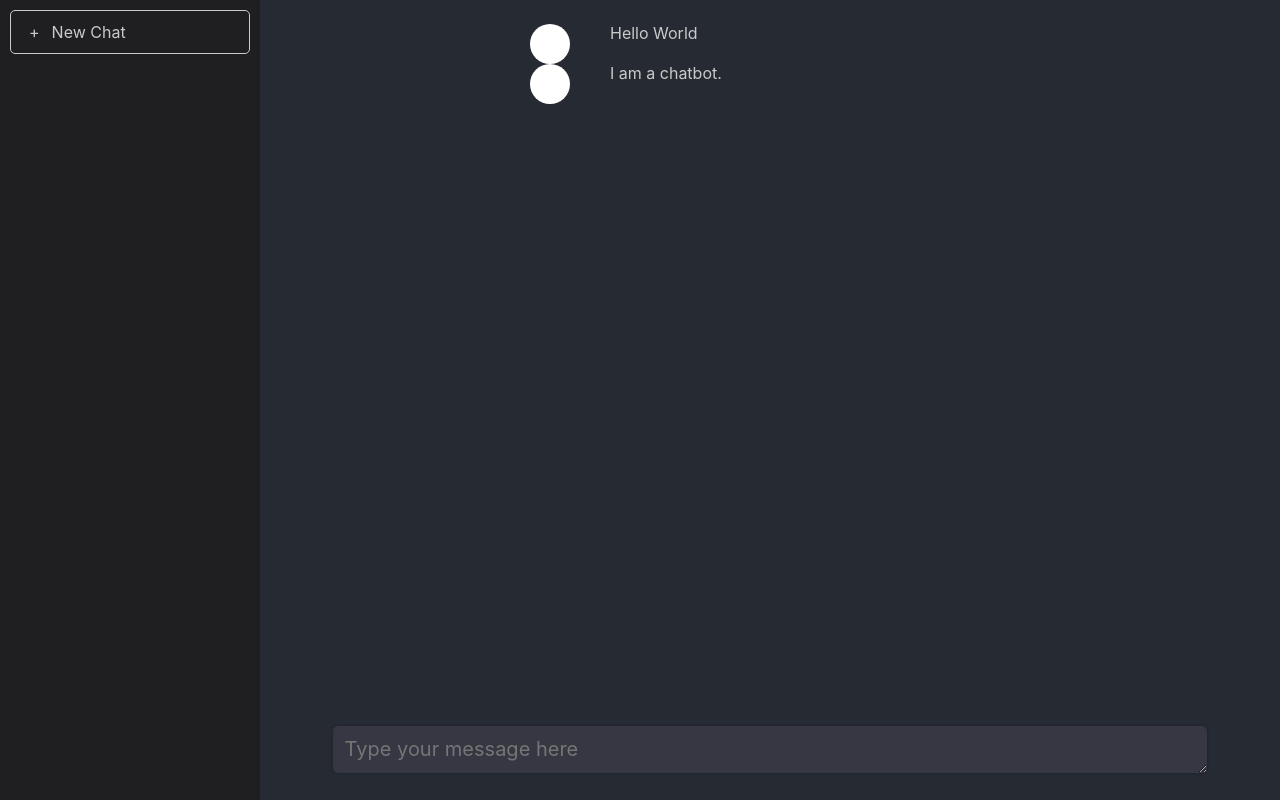
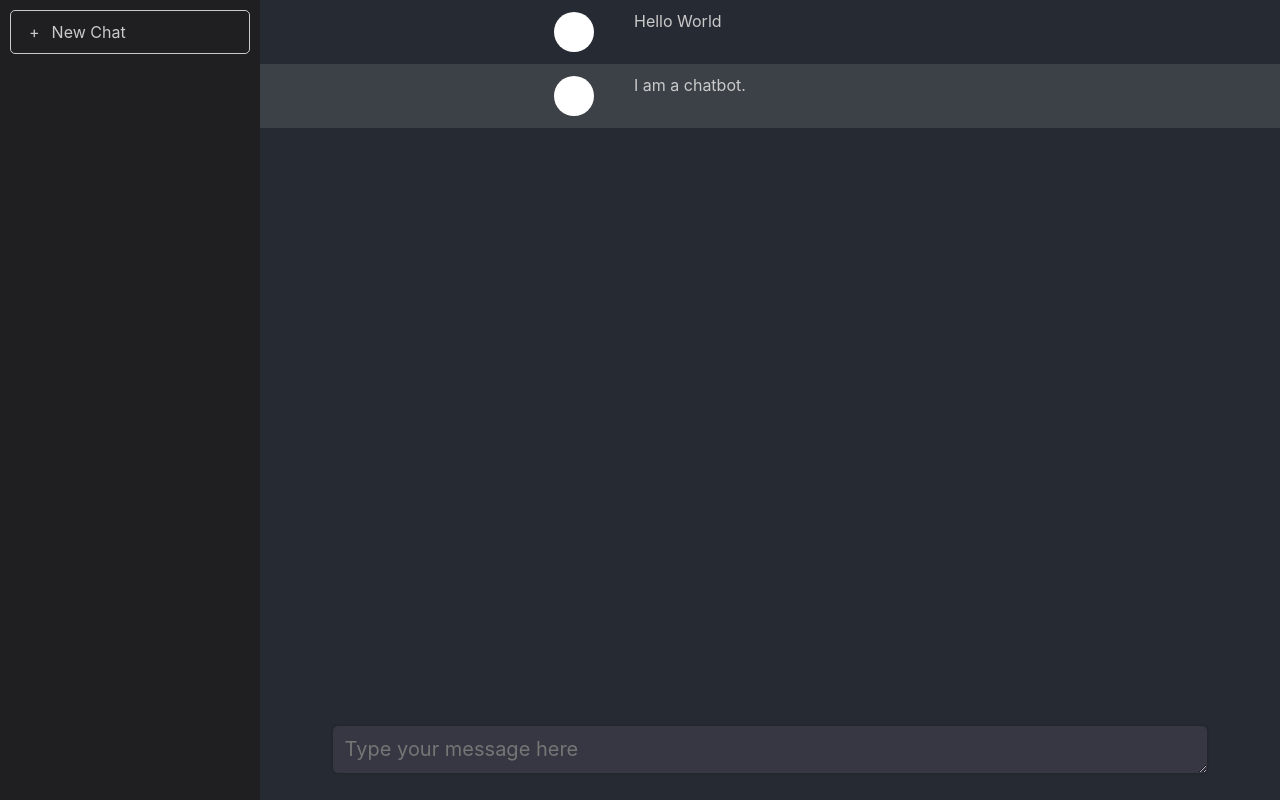
Before and after one commit to coolhuip/proj05-codgeGenie_, a React (Create React App) app in the folder client-codgegenie/: page / in a window 1280 px wide. Built offline with nearby package versions, Linux system fonts and the light colour scheme.

Commit message:
Routine commit

```diff
--- a/client-codgegenie/src/App.css
+++ b/client-codgegenie/src/App.css
@@ -80,18 +80,21 @@
 }
 
 .chat-log {
-  padding: 24px;
   text-align: left;
 }
 
-.chat-message {
+.chat-message.chatgpt {
+  background-color: rgba(255, 255, 255, 0.1);
 }
 
 .center-chat-message {
+  max-width: 480px;
+  margin-left: auto;
+  margin-right: auto;
   display: flex;
-  max-width: 480px;
-  padding-left: 12px 40px;
-  margin: 0 auto;
+  padding: 12px;
+  padding-left: 24px;
+  padding-right: 24px;
 }
 
 .avatar {
```
